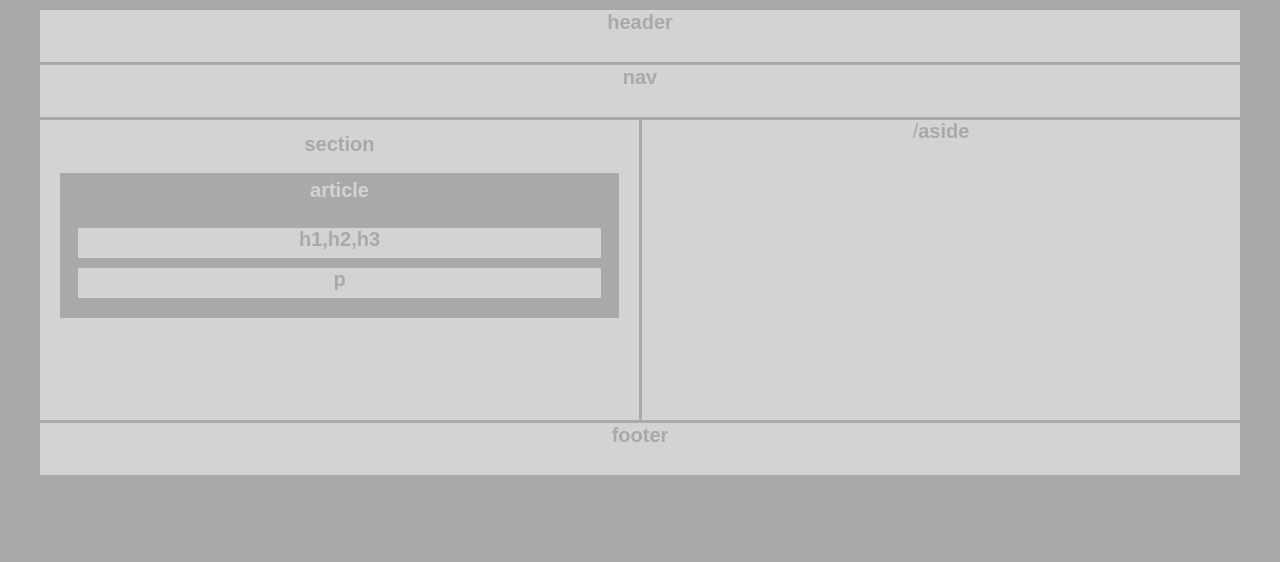
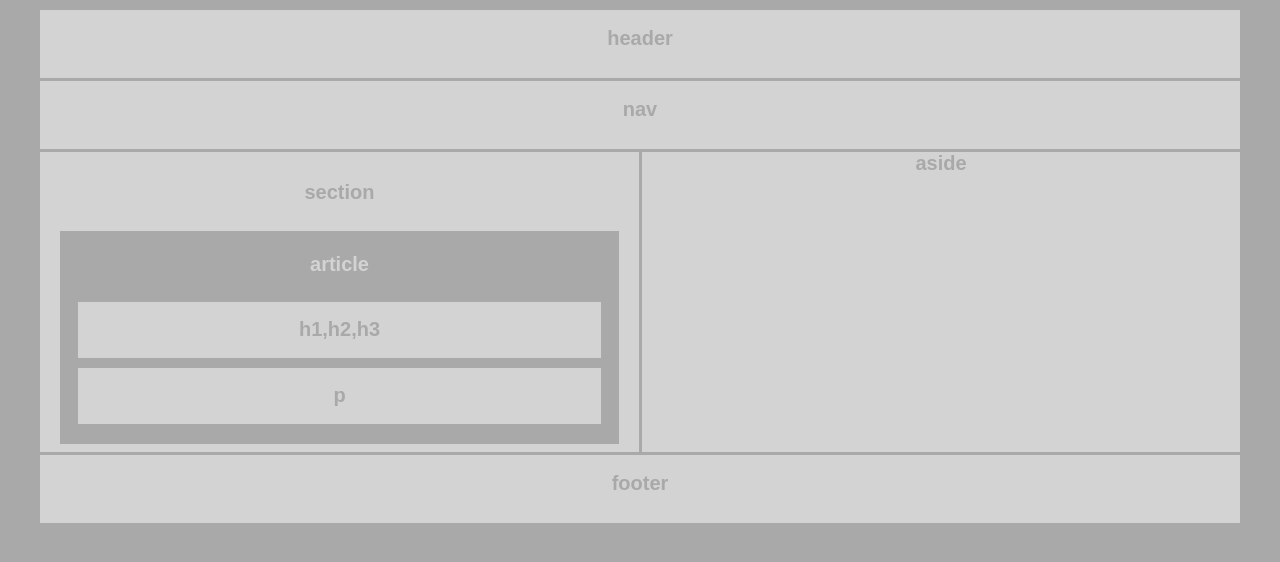
Before and after one commit to snolan98k/subproject, a plain HTML site: page index.html in a window 1280 px wide. Drawn offline with Linux system fonts and the light colour scheme.

Commit message:
homework

```diff
--- a/index.html
+++ b/index.html
@@ -22,7 +22,7 @@
             <h3>h1,h2,h3</h3>
             <h4>p</h4>
         </div>
-        <div id="aside">/<strong>aside</strong></div>
+        <div id="aside"><strong>aside</strong></div>
         <footer><strong>footer</strong></footer>
     </div>
 
--- a/style.css
+++ b/style.css
@@ -2,7 +2,7 @@ body {
     font-family: Arial, Helvetica, sans-serif;
     font-size: 20px;
     color: darkgray;
-    text-align: center
+    text-align: center;
 }
 
 div#container {
@@ -15,6 +15,7 @@ header {
     background-color: lightgrey;
     height: 50px;
     margin-bottom: 3px;
+    padding-top: 16px;
 }
 
 nav {
@@ -22,6 +23,7 @@ nav {
     background-color: lightgrey;
     height: 50px;
     margin-bottom: 3px;
+    padding-top: 16px;
 }
 
 #column1 {
@@ -37,6 +39,8 @@ nav {
 h1 {
     font-size: 20px;
     font-family: Arial, Helvetica, sans-serif;
+    padding-bottom: 10px;
+    padding-top: 16px;
 }
 
 h2 {
@@ -49,12 +53,13 @@ h2 {
     margin-right: 20px;
     margin-bottom: 0;
     padding-bottom: 0;
+    padding-top: 16px;
 }
 
 h3 {
     font-size: 20px;
     font-family: Arial, Helvetica, sans-serif;
-    height: 30px;
+    height: 40px;
     border-top: 20px solid darkgray;
     border-right: 18px solid darkgray;
     border-left: 18px solid darkgrey;
@@ -65,12 +70,13 @@ h3 {
     padding-top: 0;
     margin-bottom: 0;
     padding-bottom: 0;
+    padding-top: 16px;
 }
 
 h4 {
     font-size: 20px;
     font-family: Arial, Helvetica, sans-serif;
-    height: 30px;
+    height: 40px;
     border-top: 6px solid darkgray;
     border-right: 18px solid darkgray;
     border-left: 18px solid darkgrey;
@@ -81,6 +87,7 @@ h4 {
     padding-top: 0;
     margin-bottom: 0;
     padding-bottom: 0;
+    padding-top: 16px;
 }
 
 #aside {
@@ -99,4 +106,5 @@ footer {
     background-color: lightgrey;
     min-height: 50px;
     margin-top: 3px;
+    padding-top: 16px;
 }
```
